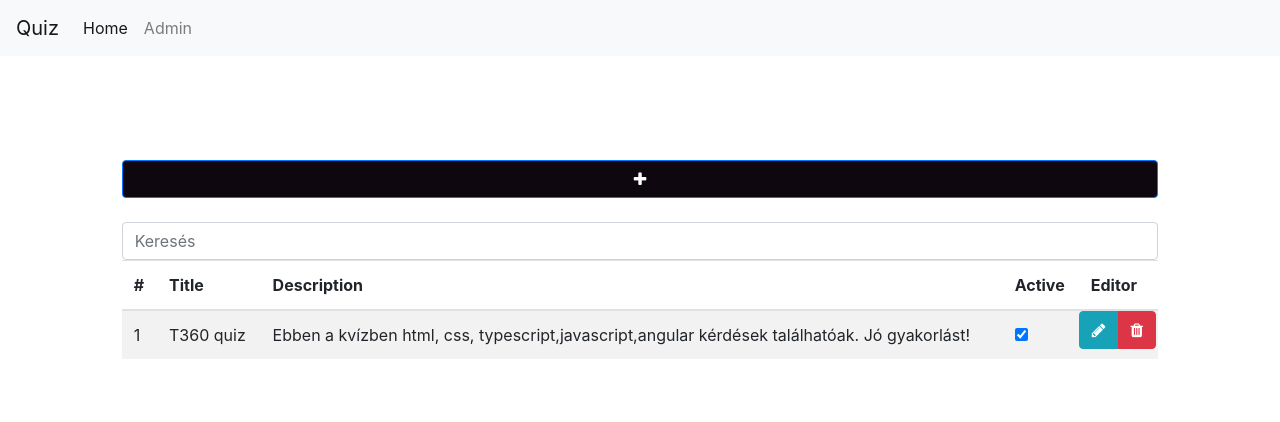
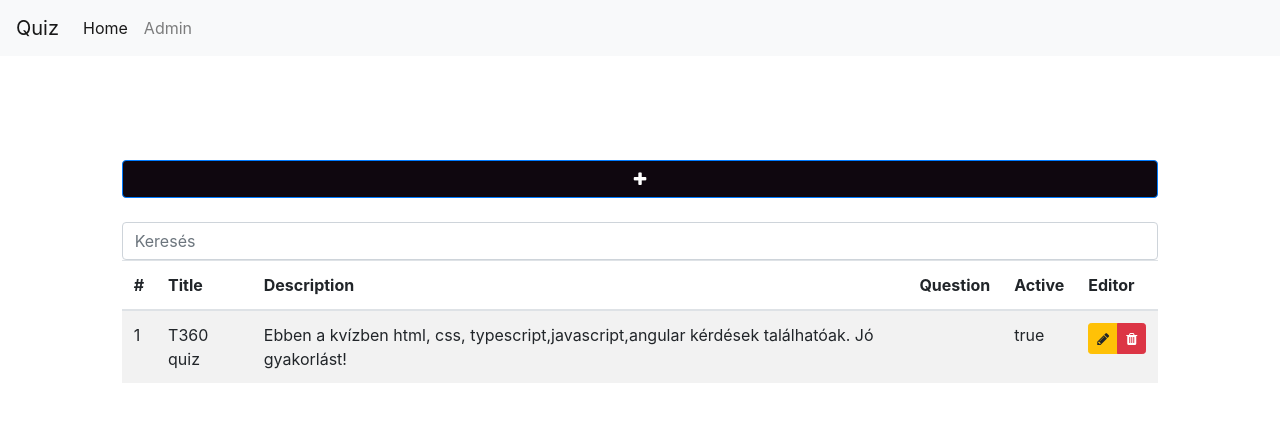
Before and after one commit to Ha891209/ang-pr-quiz, an Angular app: page /admin in a window 1280 px wide. Shown: the top 422 px of the page. Built offline with nearby package versions, Linux system fonts and the light colour scheme; data requests are answered from the project's data file.

Commit message:
admin modified

```diff
--- a/src/app/page/admin/admin.component.html
+++ b/src/app/page/admin/admin.component.html
@@ -1,7 +1,7 @@
 <div class="row">
     <div class="col-12 mt-2">
         <h2></h2>
-        <button type="submit" [routerLink]="['/quiz-editor/' + 0]" class="btn btn-primary btn-block mt-5"
+        <button type="submit" [routerLink]="['/edit-quiz/' + 0]" class="btn btn-primary btn-block mt-5"
             style="background-color: #0f070f;">
             <i class="fa fa-plus"></i>
         </button>
@@ -15,6 +15,7 @@
                     <th (click)="onColumnClick('id')">#</th>
                     <th (click)="onColumnClick('title')">Title</th>
                     <th (click)="onColumnClick('description')">Description</th>
+                    <th (click)="onColumnClick('questions')">Question</th>
                     <th (click)="onColumnClick('active')">Active</th>
                     <th>Editor</th>
                 </tr>
@@ -24,18 +25,20 @@
                     <td> {{quiz.id}} </td>
                     <td> {{quiz.title}} </td>
                     <td> {{quiz.description}} </td>
-                    <td> <input type="checkbox" id="active" name="active" [(ngModel)]="quiz.active" readonly> </td>
+                    <td> {{quiz.question}} </td>
+                    <td> {{quiz.active}} </td>
+                    <td class="text-center">
+                        <div class="btn-group" role="group">
+                            <button type="button" class="btn btn-sm btn-warning" [routerLink]="'/edit-quiz/'+quiz.id">
+                                <i class="fa fa-pencil"></i>
+                            </button>
+                            <button type="button" class="btn btn-sm btn-danger" (click)="setToDelete(quiz)"
+                                data-toggle="modal" data-target="#myModal">
+                                <i class="fa fa-trash"></i>
+                            </button>
+                        </div>
+                    </td>
+                </tr>
 
-                    <div class="btn-group">
-                        <button [routerLink]="['/quiz-editor/' + quiz.id]" class="btn btn-info">
-                            <i class="fa fa-pencil"></i>
-                        </button>
-                        <button class="btn btn-danger" (click)="onDelete(quiz.id)">
-                            <i class="fa fa-trash"></i>
-                        </button>
-                    </div>
-                </tr>
             </tbody>
         </table>
-    </div>
-</div>
--- a/src/app/page/admin/admin.component.scss
+++ b/src/app/page/admin/admin.component.scss
@@ -1,6 +1,9 @@
-th {
+.arrow {
+    display: none;
+    &__active { display: inline-block; }
+}
+
+.th {
     cursor: pointer;
+    user-select: none;
 }
-h2 {
-    text-align: center;
-}
--- a/src/app/page/admin/admin.component.ts
+++ b/src/app/page/admin/admin.component.ts
@@ -10,6 +10,7 @@ import { QuizService } from 'src/app/service/quiz-service.service';
   styleUrls: ['./admin.component.scss']
 })
 export class AdminComponent implements OnInit {
+  selectedItemToDelete: Quiz = new Quiz();
 
   constructor(private quizSrv: QuizService) { }
   phrase: string = "";
@@ -22,7 +23,8 @@ export class AdminComponent implements OnInit {
     // this.quizSrv.getAll().subscribe((items)=>console.log(items))
   }
 
-  onDelete(id: number) {
+  setToDelete(item: Quiz): void {
+    this.selectedItemToDelete = item;
   }
   onChangePhrase(event: Event) {
     this.phrase = (event.target as HTMLInputElement).value;
```
